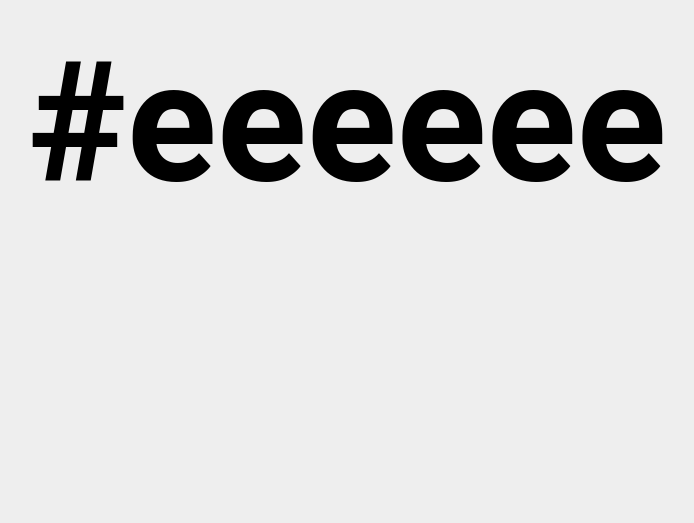
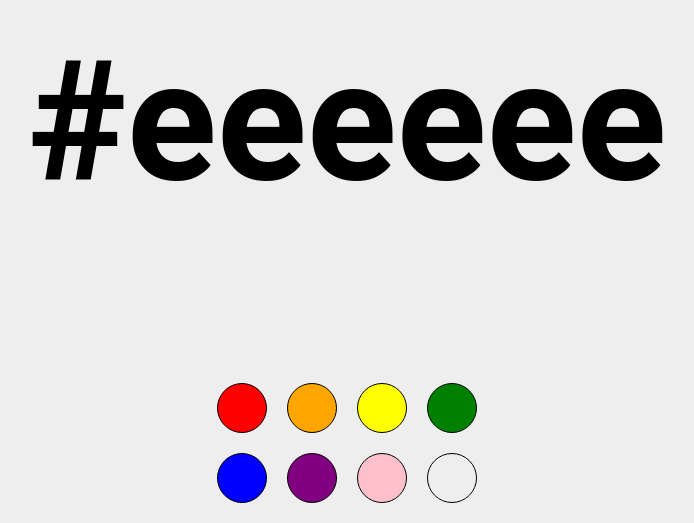
Before and after one commit to tonybatty/random-color-generator, a React (Create React App) app: page / in a window 1280 px wide. Shown: the part 277-800 px from the top of the page, without its empty margins (293-987 px from the left). Built offline with nearby package versions, Linux system fonts and the light colour scheme.

Commit message:
add hue buttons

```diff
--- a/src/pages/Home.css
+++ b/src/pages/Home.css
@@ -1,5 +1,7 @@
 .container {
+    position: relative;
     display: flex;
+    flex-direction: column;
     justify-content: center;
     align-items: center;
     /* color: blue; */
@@ -8,6 +10,34 @@
 }
 
 .hex-code {
+    position: absolute;
+    top: 50%;
+    left: 50%;
+    transform: translate(-50%, -50%);
     font-size: 13vw;
+    line-height: 1;
     font-weight: bold;
 }
+
+.hue-button-group{
+    font-size: 0;
+    position: absolute;
+    bottom: 0;
+    left: 0;
+    right: 0;
+    text-align: center;
+    /* border: 1px solid red; */
+    width: 290px;
+    margin: 0 auto;
+    margin-bottom: 10px;
+}
+
+.hue-button {
+    width: 50px;
+    height: 50px;
+    margin: 10px;
+    /* height: 15vw; */
+    border: 1px solid black;
+    border-radius: 50%;
+    display: inline-block;
+}
--- a/src/pages/Home.js
+++ b/src/pages/Home.js
@@ -2,16 +2,14 @@ import React, { Component } from 'react';
 import './Home.css';
 
 const randomColor = require('randomcolor')
-var color = ''
-
-console.log("!", color)
 
 export default class Home extends Component {
   constructor(props) {
     super(props)
 
     this.state = {
-      color: '#eeeeee'
+      color: '#eeeeee',
+      hue: ['red', 'orange', 'yellow', 'green', 'blue', 'purple', 'pink', 'monochrome']
     }
 
     this.handleClick = this.handleClick.bind(this)
@@ -30,7 +28,14 @@ export default class Home extends Component {
   render() {
     return (
       <div className="container" style={{ backgroundColor: this.state.color }} onClick={this.handleClick}>
+
         <div className="hex-code">{this.state.color}</div>
+
+        <div className="hue-button-group">
+          {this.state.hue.map((item, index) => (
+            <div className="hue-button" style={{ backgroundColor: item }}></div>
+          ))}
+        </div>
       </div>
     )
   }
```
